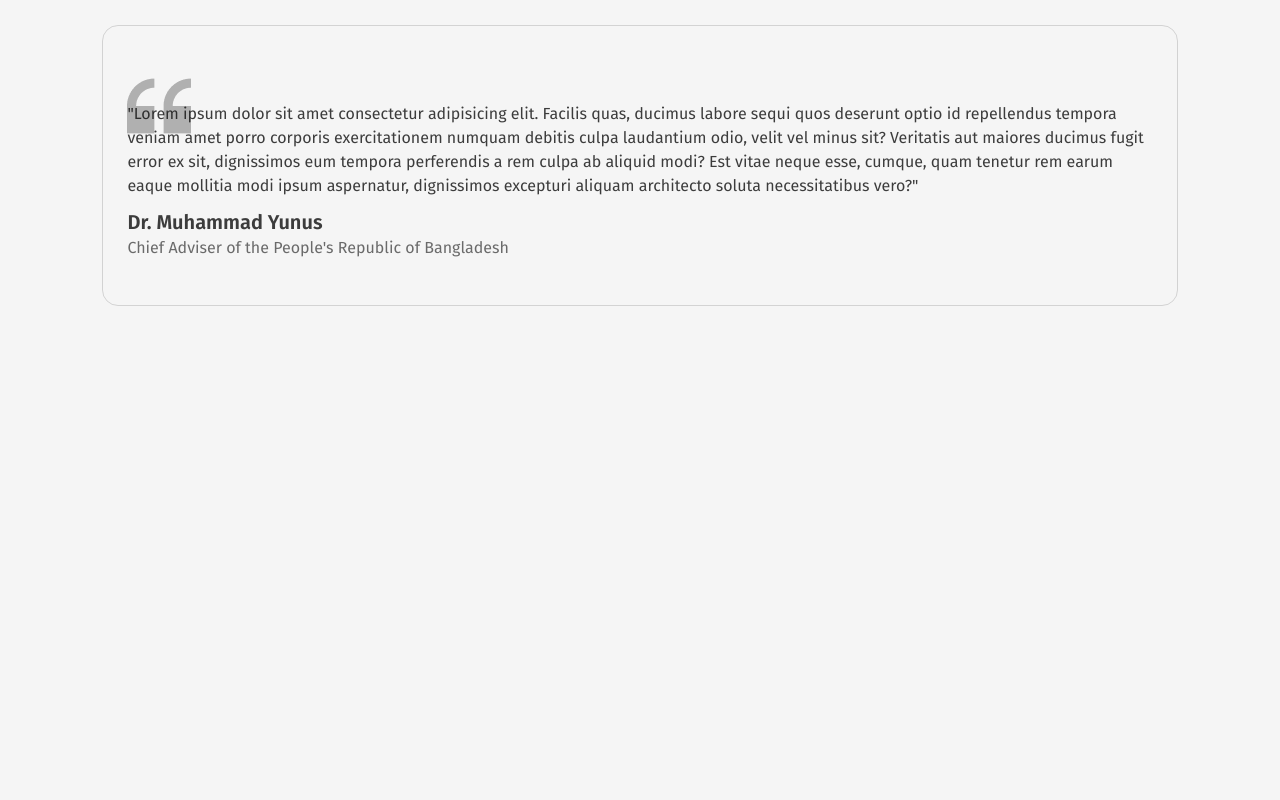
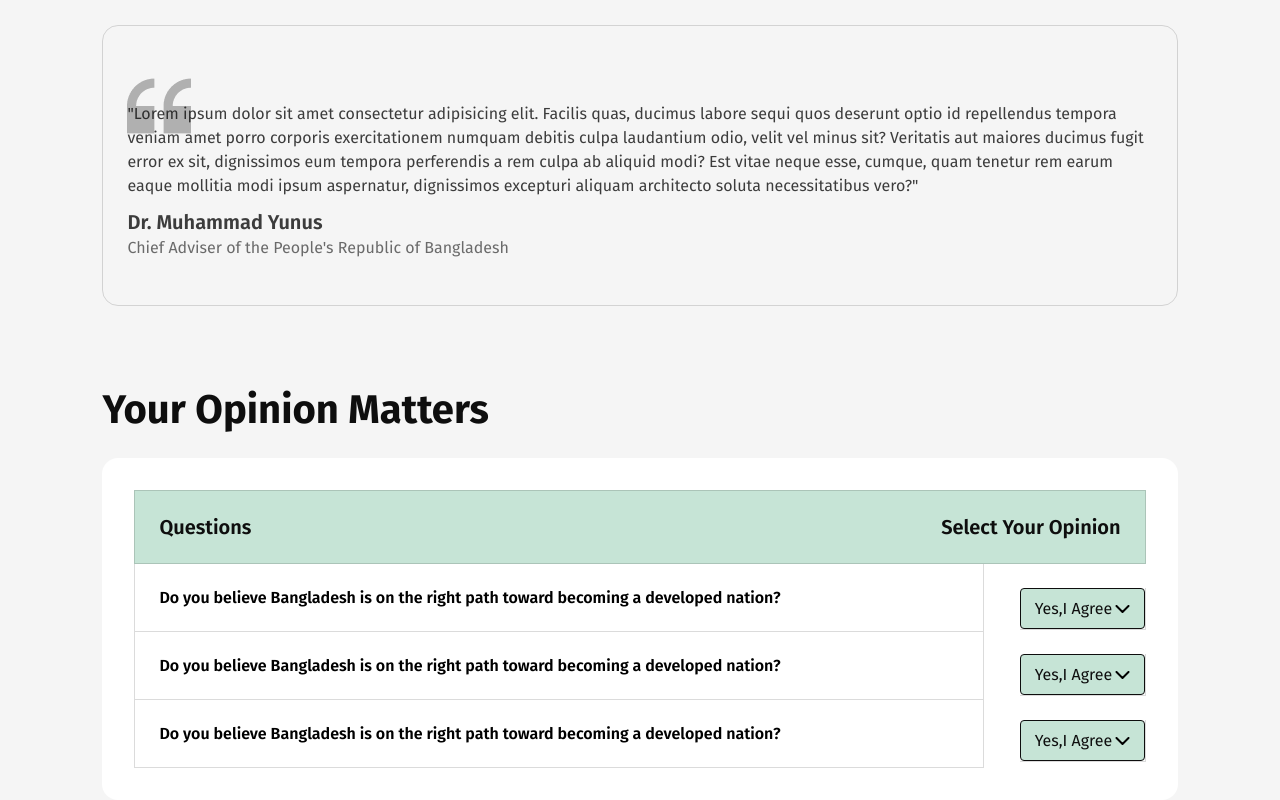
Before and after one commit to nirobsarker012/b11-a1, a plain HTML site: page index.html in a window 1280 px wide. Shown: the part 1668-2468 px from the top of the page. Before the commit the page ends 1974 px from the top, so only its background shows below. Drawn offline with Linux system fonts and the light colour scheme.

Commit message:
new:opinio_section

```diff
--- a/index.html
+++ b/index.html
@@ -133,6 +133,62 @@
         </div>
     </section>
     <!-- Govern Section End -->
+
+    <!-- Opinion Section Start -->
+     <section class="opinion-section">
+        <div class="container">
+            <h2 class="opinion_header">Your Opinion Matters</h2>
+            <div class="opinion_box">
+                <div class="opinion_title">
+                    <h4 class="opinion_title-one">Questions</h4>
+                    <h4 class="opinion_title-two">Select Your Opinion</h4>
+                </div>
+
+                    <div class="opinion_inner-content">
+                        <div class="opinion_ques-list">
+                            <div class="opinion_ques-one">
+                                <p>Do you believe Bangladesh is on the right path toward becoming a developed nation?</p>
+                            </div>
+                            <div class="opinion_ques-two">
+                                <p>Do you believe Bangladesh is on the right path toward becoming a developed nation?</p>
+                            </div>
+                            <div class="opinion_ques-three">
+                                <p>Do you believe Bangladesh is on the right path toward becoming a developed nation?</p>
+                            </div>
+                        </div>
+                        <div class="opinion_ques-bar">
+                            <div class="opinion_ques-inner-items">
+                                <div class="opinion_ques-inner-item-one">
+                                    <p>
+                                        Yes,I Agree
+                                    </p>
+                                    <img src="assets/Vector.svg" alt="">
+                                </div>
+                            </div>
+
+                            <div class="opinion_ques-inner-items">
+                                <div class="opinion_ques-inner-item-two">
+                                    <p>
+                                        Yes,I Agree
+                                    </p>
+                                    <img src="assets/Vector.svg" alt="">
+                                </div>
+                            </div>
+
+                            <div class="opinion_ques-inner-items">
+                                <div class="opinion_ques-inner-item-three">
+                                    <p>
+                                        Yes,I Agree
+                                    </p>
+                                    <img src="assets/Vector.svg" alt="">
+                                </div>
+                            </div>
+                        </div>
+                    </div>
+            </div>
+        </div>
+     </section>
+    <!-- Opinion Section End -->
 </main>
 </body>
 </html>
--- a/style.css
+++ b/style.css
@@ -242,3 +242,132 @@ body{
     font-size: 16px;
 }
 /* Govern Section End */
+
+/* Opinion Section Design Start */
+.opinion-section{
+    margin-top: 80px;
+}
+
+.opinion_header{
+    color: #0E0E0E;
+    font-size: 40px;
+    font-weight: 700;
+    margin-bottom: 24px;
+}
+
+.opinion_box{
+    background: #FFFFFF;
+    border-radius: 16px;
+    padding: 32px;
+}
+
+.opinion_title{
+    display: flex;
+    justify-content: space-between;
+    border: 1px solid #0E0E0E26;
+    padding: 24px;
+    background: #C6E4D6;
+}
+
+.opinion_title-one{
+    color: #0E0E0E;
+    font-weight: 600;
+    font-size: 20px;
+}
+
+.opinion_title-two{
+    color: #0E0E0E;
+    font-weight: 600;
+    font-size: 20px;
+}
+
+.opinion_inner-content{
+    display: flex;
+    justify-content: space-between;
+}
+
+.opinion_ques-list{
+    display: flex;
+    flex-direction: column;
+    min-width: 84%;
+}
+
+.opinion_ques-inner-item-one{
+    display: flex;
+    align-items: center;
+    gap: 2.5px;
+    background: #C6E4D6;
+    color: #0E0E0E;
+    font-size: 16px;
+    border-radius: 4px;
+    padding: 10px 14px;
+    border: 1px solid #0E0E0E;
+}
+
+.opinion_ques-inner-item-two{
+    display: flex;
+    align-items: center;
+    gap: 2.5px;
+    background: #C6E4D6;
+    color: #0E0E0E;
+    font-size: 16px;
+    border-radius: 4px;
+    padding: 10px 14px;
+    border: 1px solid #0E0E0E;
+}
+
+.opinion_ques-inner-item-three{
+    display: flex;
+    align-items: center;
+    gap: 2.5px;
+    background: #C6E4D6;
+    color: #0E0E0E;
+    font-size: 16px;
+    border-radius: 4px;
+    padding: 10px 14px;
+    border: 1px solid #0E0E0E;
+}
+
+.opinion_ques-bar{
+    display: flex;
+    flex-direction: column;
+}
+
+.opinion_ques-one{
+    width: 100%;
+    border-left: 1px solid #0E0E0E26;
+    border-bottom: 1px solid #0E0E0E26;
+    border-right: 1px solid #0E0E0E26;
+    padding: 24px;
+    font-size: 16px;
+    font-weight: 600;
+}
+
+.opinion_ques-two{
+    width: 100%;
+    border-left: 1px solid #0E0E0E26;
+    border-bottom: 1px solid #0E0E0E26;
+    border-right: 1px solid #0E0E0E26;
+    padding: 24px;
+    font-size: 16px;
+    font-weight: 600;
+}
+
+.opinion_ques-three{
+    width: 100%;
+    border-left: 1px solid #0E0E0E26;
+    border-bottom: 1px solid #0E0E0E26;
+    border-right: 1px solid #0E0E0E26;
+    padding: 24px;
+    font-size: 16px;
+    font-weight: 600;
+}
+
+.opinion_ques-inner-items{
+    margin-top: 24px;
+    border-right: 1px solid #0E0E0E26;
+    border-bottom: 1px solid #0E0E0E26;
+}
+
+
+/* Opinion Section Design End */
```
Also changed, not shown: assets/Vector.svg (added).
